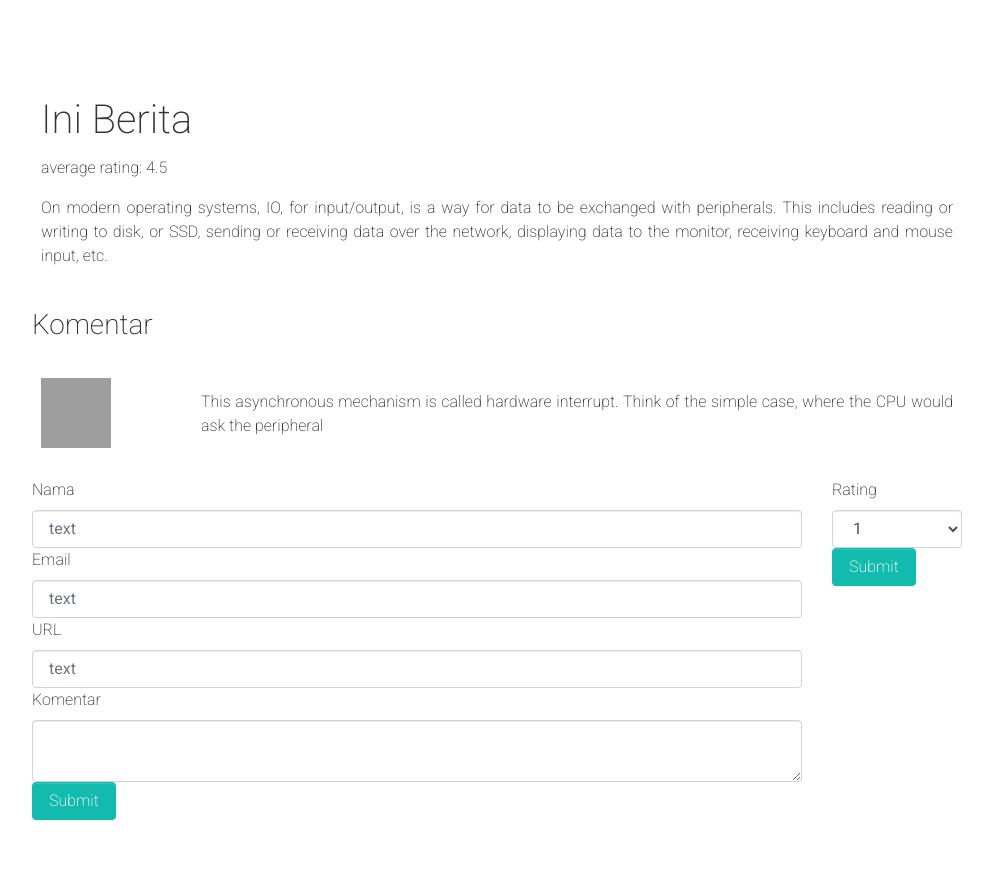
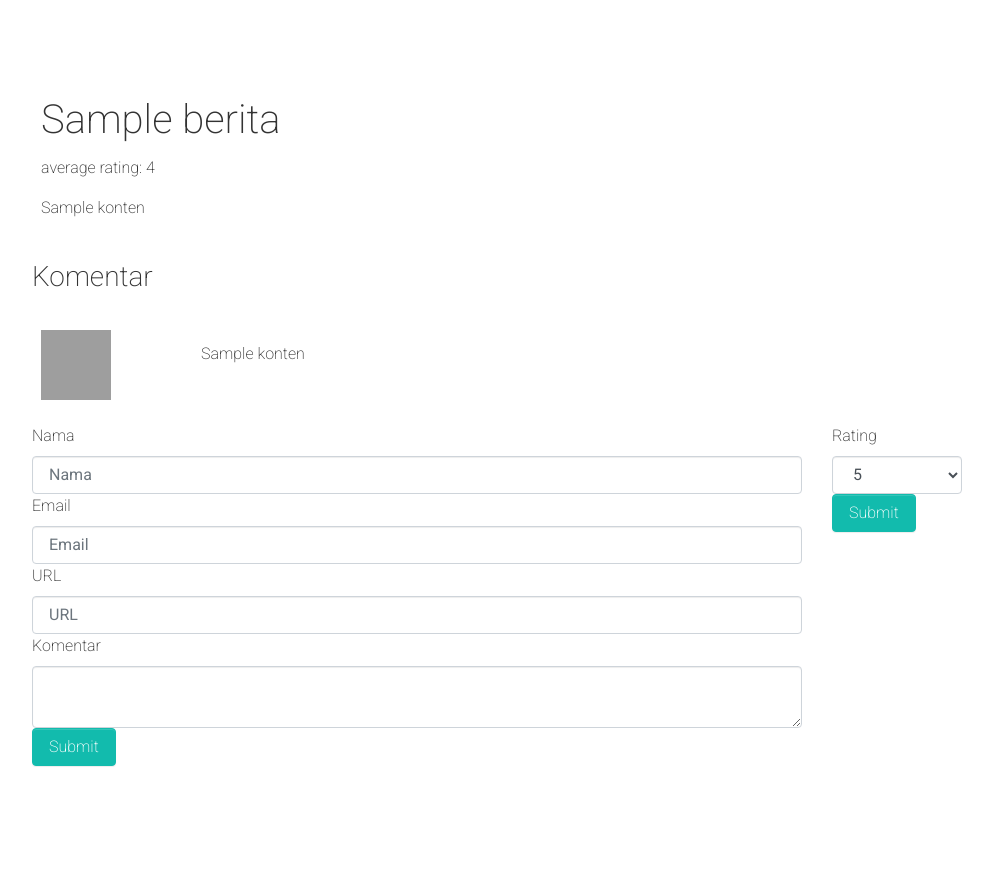
Before and after one commit to Mochaul/basdat-tk-bmnc, a Django app: template berita/templates/detail_berita.html in a window 1280 px wide. Shown: the part 64-956 px from the top of the page, without its empty margins (143-1136 px from the left). After the commit the page ends 831 px from the top, so only its background shows below. Run offline with Django 3.2, Linux system fonts and the light colour scheme; the template is opened without the code that fills it: most values are stand-ins (such as "Sample title", 1, 10 or a date in 2020); parts of the project's set-up code (start-up, migrations or seed data) failed here and were passed over; some libraries are stand-ins or nearby versions; grey boxes are pictures that could not be loaded.

Commit message:
sama kayak yang norman buat

```diff
--- a/berita/templates/detail_berita.html
+++ b/berita/templates/detail_berita.html
@@ -6,16 +6,17 @@
   <div class="container">
     <div class="row">
       <div class="col-lg-12 p-3">
-        <h1>Ini Berita</h1>
-        <p> average rating: 4.5 </p>
+        <h1>{{ berita.judul }}</h1>
+        <p> average rating: {{ berita.rerata_rating }} </p>
         <div class="tab-content mt-2">
           <p style="text-align: justify;">
-            On modern operating systems, IO, for input/output, is a way for data to be exchanged with peripherals. This includes reading or writing to disk, or SSD, sending or receiving data over the network, displaying data to the monitor, receiving keyboard and mouse input, etc.
+            {{ riwayat.konten }}
           </p>
         </div>
       </div>
     </div>
     <h3>Komentar</h3>
+    {% for komentar in daftar_komentar %}
       <div class="row">
         <div class="col-lg-2 p-3">
           <img class="img-circle"
@@ -25,41 +26,47 @@
         <div class="col-lg-10 p-3">
           <div class="tab-content mt-2">
             <p style="text-align: justify;">
-            This asynchronous mechanism is called hardware interrupt. Think of the simple case, where the CPU would ask the peripheral
+              {{ komentar.konten }}
             </p>
           </div>
         </div>
       </div>
+    {% endfor %}
     <div class="row">
         <div class="col-lg-10">
-            <form class="">
+            <form class="" method="POST" action="{% url 'berita:tambah-komentar' url_berita=url_berita %}">
+                {% csrf_token %}
                 <div class="form-group">
                   <label>Nama</label>
-                  <input type="text" class="form-control" placeholder="text">
+                  <input type="text" class="form-control" placeholder="Nama" name="nama_user">
                 </div>
                 <div class="form-group">
                   <label>Email</label>
-                  <input type="text" class="form-control" placeholder="text">
+                  <input type="email" class="form-control" placeholder="Email" name="email_user">
                 </div>
                 <div class="form-group">
                   <label>URL</label>
-                  <input type="text" class="form-control" placeholder="text">
+                  <input type="text" class="form-control" placeholder="URL" name="url_user">
                 </div>
                 <div class="form-group">
                   <label>Komentar</label>
-                  <textarea class="form-control" placeholder="Komentar">
+                  <textarea class="form-control" placeholder="Komentar" name="konten">
                   </textarea>
                 </div>
                 <button type="submit" class="btn btn-primary">Submit</button>
             </form>
         </div>
         <div class="col-lg-2">
-            <form class="">
+            <form class="" method="POST" action="{% url 'berita:tambah-rating' url_berita=url_berita %}">
+                {% csrf_token %}
                 <div class="form-group">
                   <label>Rating</label>
-                  <select class="form-control" name="tipe" id="register_tipe">
+                  <select class="form-control" name="nilai" id="register_tipe">
+                    <option value="5">5</option>
+                    <option value="4">4</option>
+                    <option value="3">3</option>
+                    <option value="2">2</option>
                     <option value="1">1</option>
-                    <option value="2">2</option>
                   </select>
                 </div>
                 <button type="submit" class="btn btn-primary">Submit</button>
```
Lines whose indentation alone changed are shown as unchanged.
